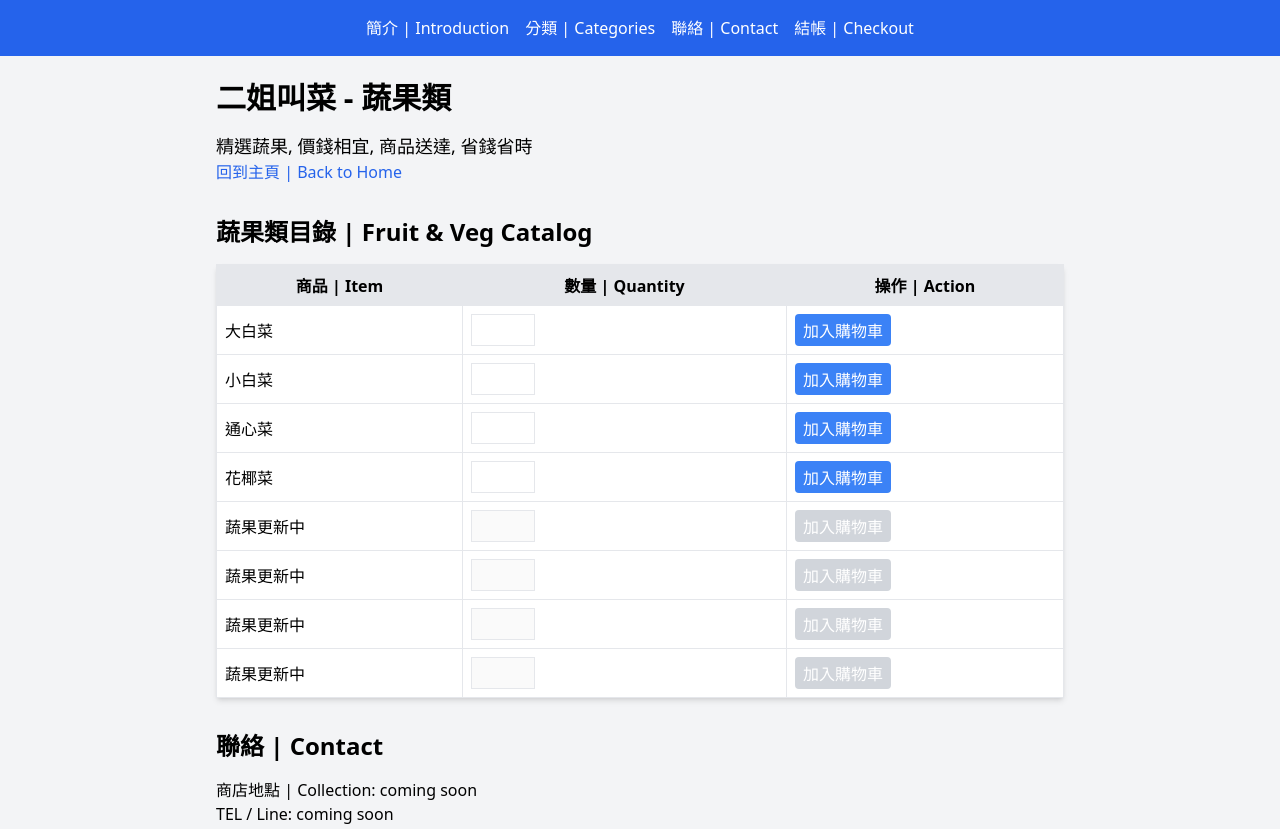
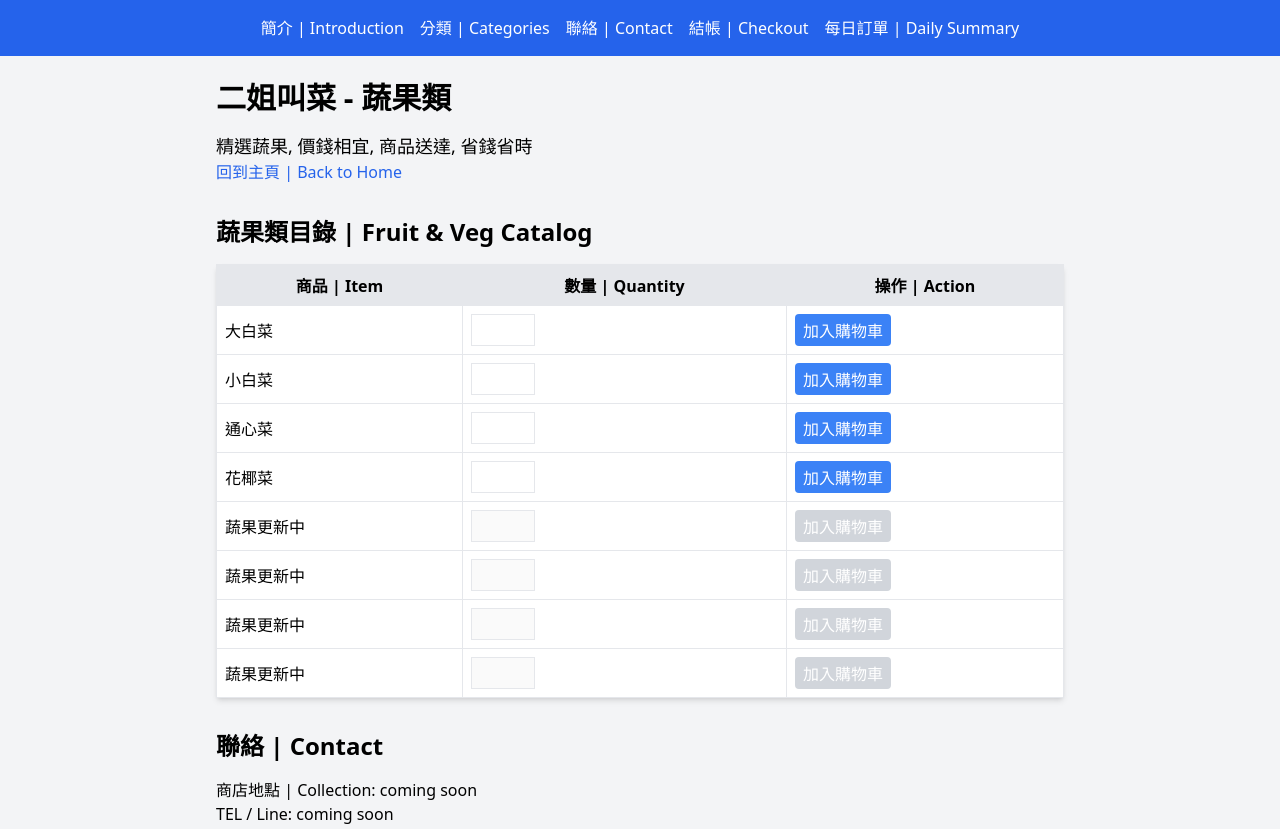
Before and after one commit to smallgut/POS-ordering, a plain HTML site: page veg.html in a window 1280 px wide. Shown: the top 829 px of the page. Drawn offline with nearby package versions, Linux system fonts and the light colour scheme.

Commit message:
Update veg.html

```diff
--- a/veg.html
+++ b/veg.html
@@ -65,12 +65,13 @@
 </head>
 <body class="bg-gray-100 font-sans">
     <header class="bg-blue-600 text-white p-4">
-        <nav class="flex justify-center space-x-4">
-            <a href="index.html" class="hover:underline">簡介 | Introduction</a>
-            <a href="#categories" class="hover:underline">分類 | Categories</a>
-            <a href="#contact" class="hover:underline">聯絡 | Contact</a>
-            <a href="checkout.html" class="hover:underline">結帳 | Checkout</a>
-        </nav>
+       <nav class="flex justify-center space-x-4">
+    <a href="index.html" class="hover:underline">簡介 | Introduction</a>
+    <a href="index.html#categories" class="hover:underline">分類 | Categories</a>
+    <a href="index.html#contact" class="hover:underline">聯絡 | Contact</a>
+    <a href="checkout.html" class="hover:underline">結帳 | Checkout</a>
+    <a href="summary.html" class="hover:underline">每日訂單 | Daily Summary</a>
+</nav>
     </header>
 
     <main class="max-w-4xl mx-auto p-6">
```
